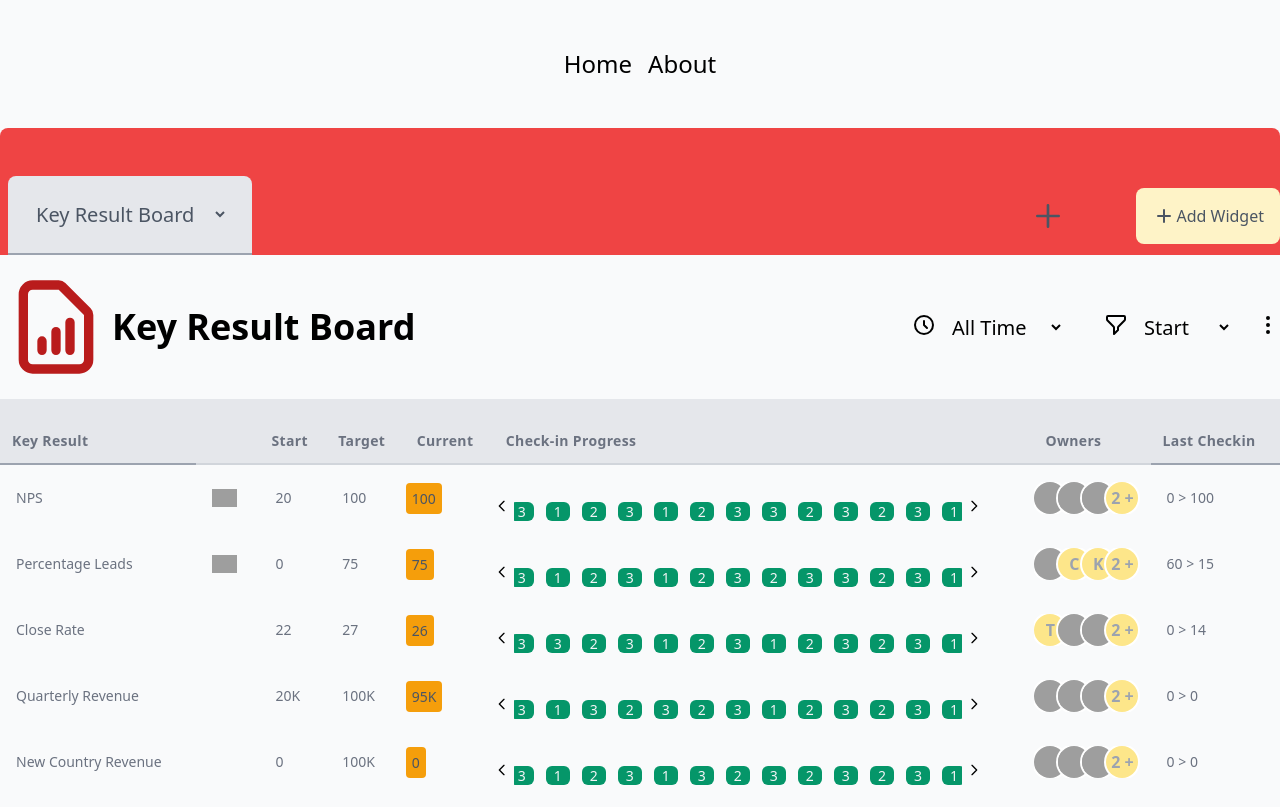
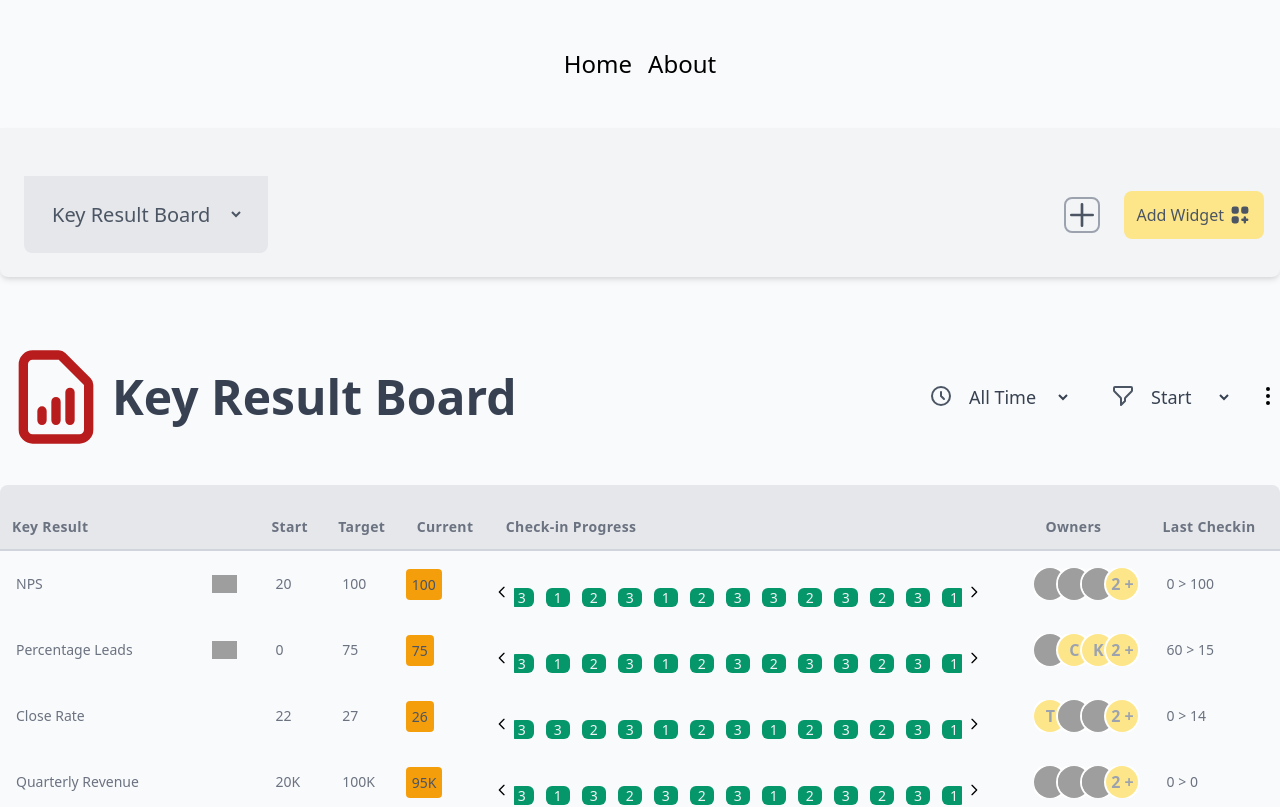
Before and after one commit to Ted2xmen/conectohub, a Vue app: page / in a window 1280 px wide. Shown: the top 807 px of the page. Built offline with nearby package versions, Linux system fonts and the light colour scheme; grey boxes are pictures that could not be loaded.

Commit message:
styles for board

```diff
--- a/public/index.html
+++ b/public/index.html
@@ -1,5 +1,5 @@
 <!DOCTYPE html>
-<html lang="">
+<html lang="" class="scroll-smooth">
   <head>
     <meta charset="utf-8">
     <meta http-equiv="X-UA-Compatible" content="IE=edge">
--- a/src/assets/tailwind.css
+++ b/src/assets/tailwind.css
@@ -10,7 +10,7 @@ html {
 }
 
 .row-title {
-    @apply text-gray-500 p-3 pt-8 text-sm font-bold tracking-wide text-left
+    @apply text-gray-500 p-3 pt-8 text-sm font-bold tracking-wide text-left border-b-2 border-gray-300
 }
 
 .td-text {
@@ -28,14 +28,14 @@ html {
 /* board menu   */
 
 .board {
-    @apply bg-yellow-500 sm:bg-blue-500 md:bg-red-500 flex place-items-center justify-between text-gray-600 pt-12 rounded-t-lg
+    @apply bg-gray-100 flex flex-wrap px-4 place-items-center justify-center md:justify-between text-gray-600 pb-6 pt-12 mb-8 shadow-md rounded-b-lg
 }
 
 
 .board-btn {
-    @apply flex place-items-center cursor-pointer border-gray-400 p-6 border-b-2
+    @apply flex place-items-center cursor-pointer border-gray-400 p-6
 }
 
 .board-widget {
-    @apply flex p-4 text-gray-600 bg-yellow-100 m-2 rounded-lg cursor-pointer
+    @apply flex  p-3 text-gray-600 bg-yellow-200 hover:bg-yellow-300 m-2 rounded-lg cursor-pointer
 }
--- a/src/components/BoardMenu.vue
+++ b/src/components/BoardMenu.vue
@@ -1,6 +1,6 @@
 <template>
-  <div class="board">
-    <div class="rounded-t-lg bg-gray-200 hover:bg-gray-300 mx-2">
+  <div class="board ">
+    <div class="rounded-b-lg bg-gray-200 hover:bg-gray-300 mx-2">
       <div class="board-btn">
         <select
           aria-label="select"
@@ -19,11 +19,11 @@
       </div>
     </div>
 
-    <div class="flex space-x-10">
-      <div class="flex place-items-center cursor-pointer">
+    <div class="flex space-x-0">
+      <div class="flex place-items-center justify-center cursor-pointer border-gray-700">
         <svg
           xmlns="http://www.w3.org/2000/svg"
-          class="h-8 w-8 mx-8"
+          class="h-9 w-9 mx-6 border-2 border-gray-400 rounded-lg"
           fill="none"
           viewBox="0 0 24 24"
           stroke="currentColor"
@@ -37,22 +37,11 @@
         </svg>
       </div>
 
-      <div class="board-widget">
-        <svg
-          xmlns="http://www.w3.org/2000/svg"
-          class="h-6 w-6"
-          fill="none"
-          viewBox="0 0 24 24"
-          stroke="currentColor"
-          stroke-width="2"
-        >
-          <path
-            stroke-linecap="round"
-            stroke-linejoin="round"
-            d="M12 6v6m0 0v6m0-6h6m-6 0H6"
-          />
-        </svg>
-        <h4>Add Widget</h4>
+      <div class="board-widget space-x-1 mr-1">
+           <h4>Add Widget</h4>
+  <svg xmlns="http://www.w3.org/2000/svg" class="h-6 w-6" viewBox="0 0 20 20" fill="currentColor">
+  <path d="M5 3a2 2 0 00-2 2v2a2 2 0 002 2h2a2 2 0 002-2V5a2 2 0 00-2-2H5zM5 11a2 2 0 00-2 2v2a2 2 0 002 2h2a2 2 0 002-2v-2a2 2 0 00-2-2H5zM11 5a2 2 0 012-2h2a2 2 0 012 2v2a2 2 0 01-2 2h-2a2 2 0 01-2-2V5zM14 11a1 1 0 011 1v1h1a1 1 0 110 2h-1v1a1 1 0 11-2 0v-1h-1a1 1 0 110-2h1v-1a1 1 0 011-1z" />
+</svg>
       </div>
     </div>
   </div>
--- a/src/components/Table/TheadComponent.vue
+++ b/src/components/Table/TheadComponent.vue
@@ -1,16 +1,16 @@
 <template>
   <thead class="bg-gray-200 border-b-2 border-gray-300">
     <tr>
-      <th class="row-title border-b-2 border-gray-400">Key Result</th>
+      <th class="row-title rounded-tl-lg">Key Result</th>
 
       <!--icon -->
-      <th class="row-title"></th>
+      <th class=""></th>
       <th class="row-title">Start</th>
       <th class="row-title">Target</th>
       <th class="row-title">Current</th>
       <th class="row-title">Check-in Progress</th>
       <th class="row-title">Owners</th>
-      <th class="row-title border-b-2 border-gray-400">Last Checkin</th>
+      <th class="row-title rounded-tr-lg">Last Checkin</th>
     </tr>
   </thead>
 </template>
--- a/src/components/TableMenu.vue
+++ b/src/components/TableMenu.vue
@@ -1,6 +1,6 @@
 <template>
-  <div class="flex place-items-center justify-between py-4">
-    <div class="">
+  <div class="flex place-items-center justify-between py-8">
+    <div>
       <div class="flex place-items-center">
         <svg
           xmlns="http://www.w3.org/2000/svg"
@@ -16,7 +16,7 @@
             d="M9 17v-2m3 2v-4m3 4v-6m2 10H7a2 2 0 01-2-2V5a2 2 0 012-2h5.586a1 1 0 01.707.293l5.414 5.414a1 1 0 01.293.707V19a2 2 0 01-2 2z"
           />
         </svg>
-        <h1 class="text-4xl font-semibold">Key Result Board</h1>
+        <h1 class="text-5xl font-semibold text-gray-700">Key Result Board</h1>
       </div>
     </div>
 
@@ -24,7 +24,7 @@
       <div class="flex mx-2 cursor-pointer">
         <svg
           xmlns="http://www.w3.org/2000/svg"
-          class="h-6 w-6 mx-2"
+          class="h-6 w-6 mx-2 text-gray-600"
           fill="none"
           viewBox="0 0 24 24"
           stroke="currentColor"
@@ -42,13 +42,14 @@
           type="date"
           class="
             focus:text-green-600
-            text-xl
+            text-lg
+            text-gray-700
             focus:outline-none
             bg-transparent
             ml-1
           "
         >
-          <option class="text-md text-gray-800">All Time</option>
+          <option class="text-md text-gray-800 cursor-pointer">All Time</option>
           <option class="text-md text-gray-800">This Week</option>
           <option class="text-md text-gray-800">Last Week</option>
         </select>
@@ -57,7 +58,7 @@
       <div class="flex mx-2 cursor-pointer">
         <svg
           xmlns="http://www.w3.org/2000/svg"
-          class="h-6 w-6 mx-2"
+          class="h-6 w-6 mx-2 text-gray-600"
           fill="none"
           viewBox="0 0 24 24"
           stroke="currentColor"
@@ -74,13 +75,14 @@
           type="date"
           class="
             focus:text-green-600
-            text-xl
+            text-lg
+            text-gray-700
             focus:outline-none
             bg-transparent
             ml-1
           "
         >
-          <option class="text-md text-gray-800">Start</option>
+          <option class="text-md text-gray-800 cursor-pointer">Start</option>
           <option class="text-md text-gray-800">Target</option>
           <option class="text-md text-gray-800">Current</option>
         </select>
```
